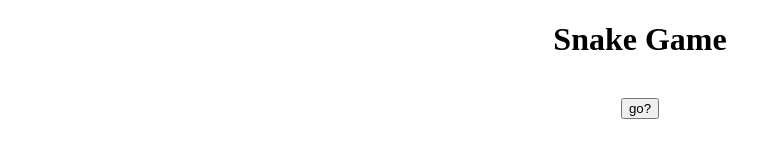
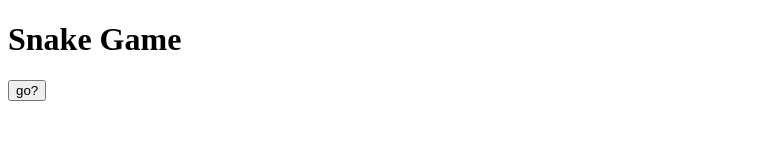
Before and after one commit to mermaidlouie/javascript-slytherin-game, a plain HTML site: page index.html in a window 1280 px wide. Shown: the whole page, without its empty margins (0-781 px from the left). Drawn offline with Linux system fonts and the light colour scheme; files that its build step writes are made by us from their sources.

Commit message:
correção de marcação

```diff
--- a/index.html
+++ b/index.html
@@ -4,19 +4,21 @@
     <meta charset="UTF-8">
     <meta name="viewport" content="width=device-width, initial-scale=1.0">
     <meta http-equiv="X-UA-Compatible" content="ie=edge">
-    <link rel="stylesheet" href="css/style.css">
+    <link rel="stylesheet" href="style.css">
     <title>snake game, pssss.</title>
 </head>
 <body>
-    <center>
-    <main>
+
+
         <h1>Snake Game</h1>
-        <br/>
-        <center><button id="comecar" type="button">go?</button></center>
+        <div class="go">
+        <button id="comecar" type="button">go?</button>
+        </div>
         <canvas id="snake" width="512" height="512"></canvas>
-    </main>
+
 
     <script src="script.js"></script>
-    </center>
+
+
 </body>
 </html>
```
